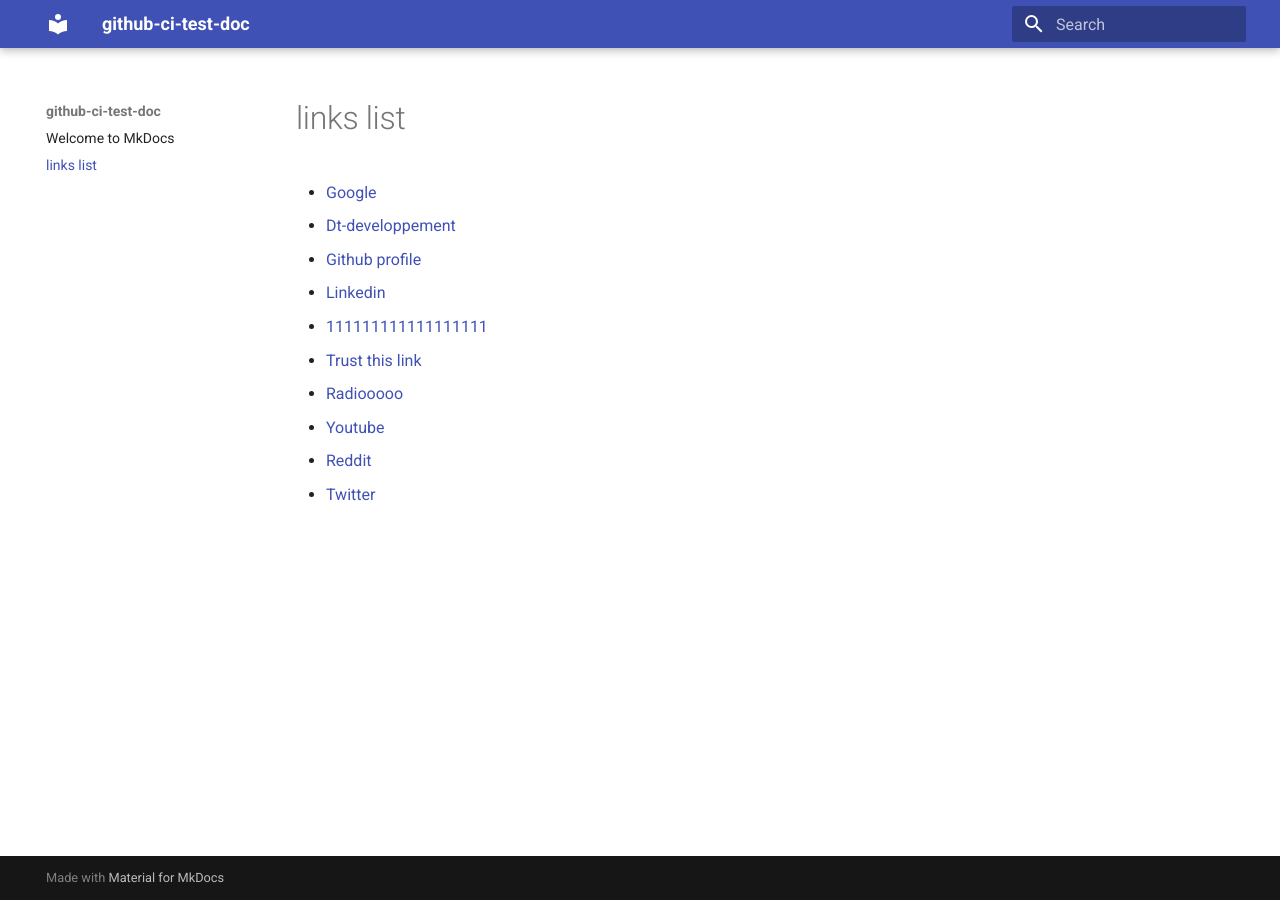
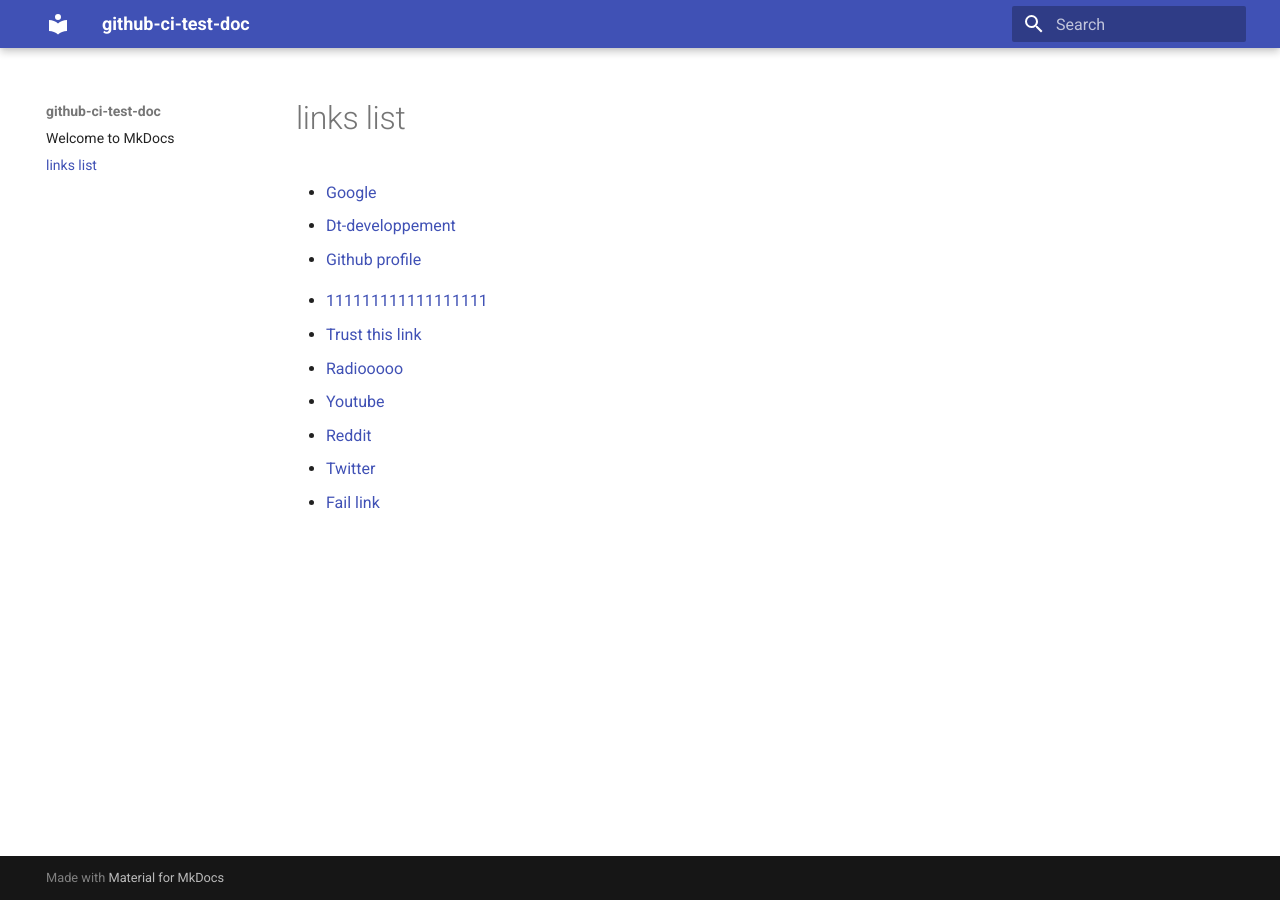
Before and after one commit to TavaresDylan/github-action-ci-playground, an MkDocs documentation site: the page built from docs/docs/links.md, in a window 1280 px wide. Built offline with MkDocs 1.6.1 and Material for MkDocs 9.7.7, drawn with Linux system fonts in a browser that asks for light colours.

Commit message:
chore(ci): test fail link

```diff
--- a/docs/docs/links.md
+++ b/docs/docs/links.md
@@ -3,10 +3,11 @@
 - [Google](https://google.com)
 - [Dt-developpement](https://www.dt-developpement.fr)
 - [Github profile](https://github.com/TavaresDylan)
-- [Linkedin](https://www.linkedin.com/in/dylan-tavar%C3%A8s-727b23187/)
+<!--- [Linkedin](https://www.linkedin.com/in/dylan-tavar%C3%A8s-727b23187/)-->
 - [111111111111111111](http://111111111111111111111111111111111111111111111111111111111111.com/)
 - [Trust this link](https://matias.ma/nsfw/)
 - [Radiooooo](https://radiooooo.com/)
 - [Youtube](https://www.youtube.com/)
 - [Reddit](https://www.reddit.com/)
 - [Twitter](https://twitter.com/)
+- [Fail link](https://sqdqf.com)
```
